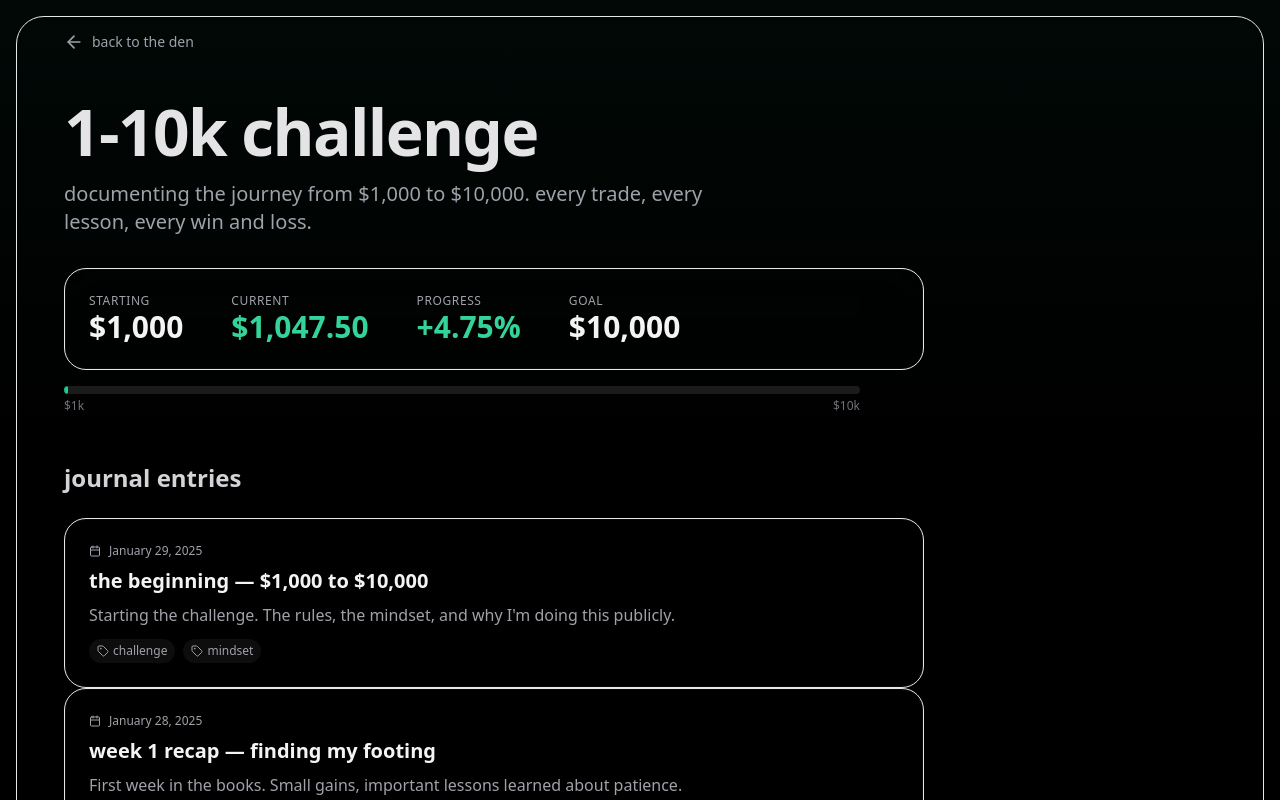
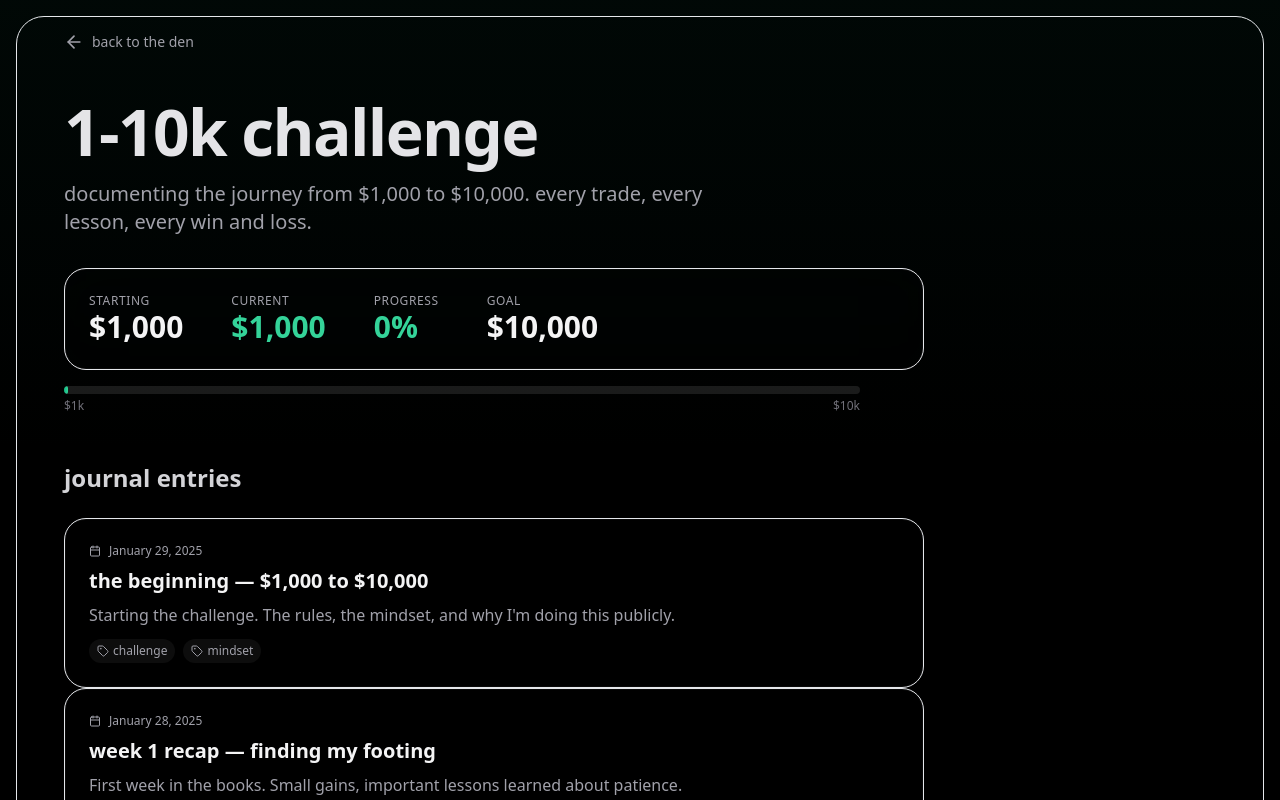
Before and after one commit to AgnusSOCO/theden.live, a React (Vite) app: page /blog in a window 1280 px wide. Built offline with nearby package versions, Linux system fonts and the light colour scheme.

Commit message:
Update Blog.jsx

```diff
--- a/src/pages/Blog.jsx
+++ b/src/pages/Blog.jsx
@@ -60,11 +60,11 @@ export default function Blog() {
           </div>
           <div>
             <div className="text-xs text-zinc-400 uppercase tracking-wider">current</div>
-            <div className="text-2xl sm:text-3xl font-bold text-emerald-400">$1,047.50</div>
+            <div className="text-2xl sm:text-3xl font-bold text-emerald-400">$1,000</div>
           </div>
           <div>
             <div className="text-xs text-zinc-400 uppercase tracking-wider">progress</div>
-            <div className="text-2xl sm:text-3xl font-bold text-emerald-400">+4.75%</div>
+            <div className="text-2xl sm:text-3xl font-bold text-emerald-400">0%</div>
           </div>
           <div>
             <div className="text-xs text-zinc-400 uppercase tracking-wider">goal</div>
```
